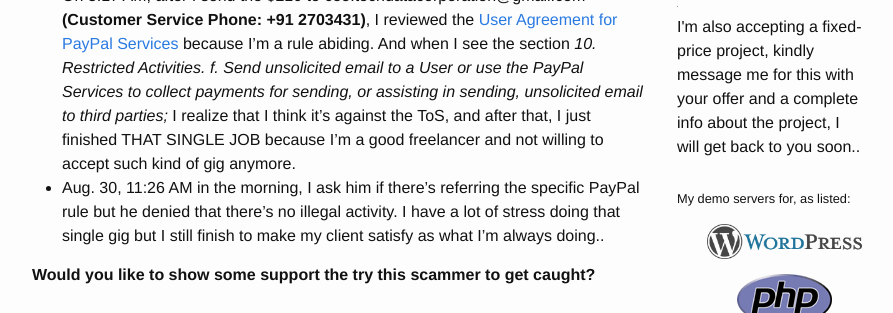
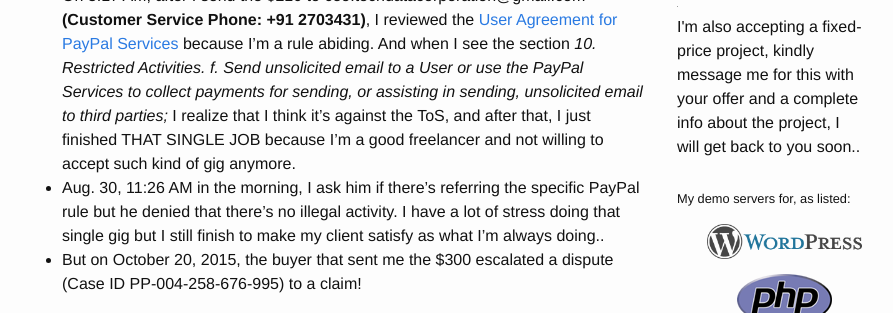
Before and after one commit to 5ervant/5ervant.github.io, a Jekyll site: the page built from _posts/2015-10-28-collecting-paypal-payments-for-sending-and-blog-posting-scam-case.markdown, in a window 1280 px wide and 900 px high, scrolled down 845 px, cut to the strip 9-322 px from the top of the window. Shown: the whole strip, without its empty margins (193-1086 px from the left). Built offline with Jekyll 4.4.1, drawn with Linux system fonts in a browser that asks for light colours; comment, search, counter and statistics services are not loaded; grey boxes are pictures that could not be loaded.

Commit message:
Post a blog

```diff
--- a/_posts/2015-10-28-collecting-paypal-payments-for-sending-and-blog-posting-scam-case.markdown
+++ b/_posts/2015-10-28-collecting-paypal-payments-for-sending-and-blog-posting-scam-case.markdown
@@ -15,6 +15,7 @@
   - $20.00 USD to vanvuongnguyenhuyen@gmail.com Huyen Nguyen Thu (# 7L610255DC481811A) as personal payment.
 - On 3:17 AM, after I send the $210 to ceo.techdatacorporation@gmail.com **(Customer Service Phone: +91 2703431)**, I reviewed the [User Agreement for PayPal Services]{:target="_blank"} because I'm a rule abiding. And when I see the section *10. Restricted Activities. f. Send unsolicited email to a User or use the PayPal Services to collect payments for sending, or assisting in sending, unsolicited email to third parties;* I realize that I think it's against the ToS, and after that, I just finished THAT SINGLE JOB because I'm a good freelancer and not willing to accept such kind of gig anymore.
 - Aug. 30, 11:26 AM in the morning, I ask him if there's referring the specific PayPal rule but he denied that there's no illegal activity. I have a lot of stress doing that single gig but I still finish to make my client satisfy as what I'm always doing..
+- But on October 20, 2015, the buyer that sent me the $300 escalated a dispute (Case ID PP-004-258-676-995) to a claim!
 
 **Would you like to show some support the try this scammer to get caught?**
 
```
